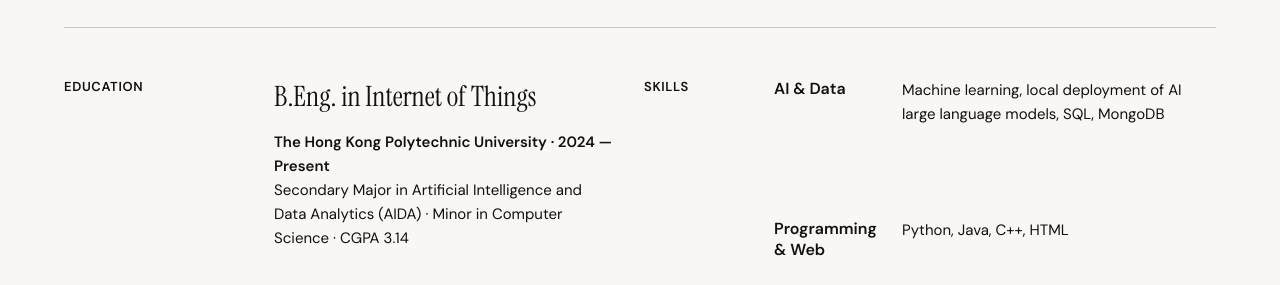
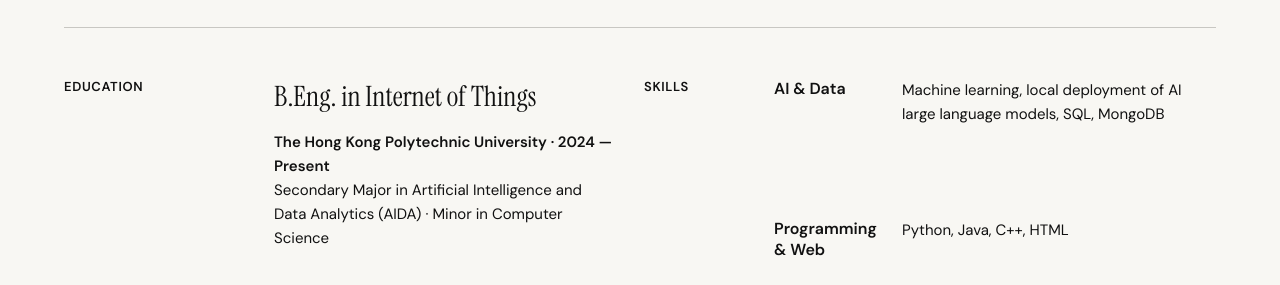
Before and after one commit to shihaoran105-alt/shihaoran.github.io, a React (Vite) app: page / in a window 1280 px wide. Shown: the part 2460-2745 px from the top of the page. Built offline with nearby package versions, Linux system fonts and the light colour scheme.

Commit message:
Fix journal reveal fallback and remove CGPA

```diff
--- a/src/content.ts
+++ b/src/content.ts
@@ -44,7 +44,7 @@
       { years: 'Mar — Jul 2022', role: 'Research Intern', place: 'UC Davis · China Energy and Transportation Research Center', detail: 'Produced six research reports on the development of electric vehicles in China, new-energy policies, and corporate technological innovation.' },
     ],
     education: [
-      { degree: 'B.Eng. in Internet of Things', school: 'The Hong Kong Polytechnic University · 2024 — Present', detail: 'Secondary Major in Artificial Intelligence and Data Analytics (AIDA) · Minor in Computer Science · CGPA 3.14' },
+      { degree: 'B.Eng. in Internet of Things', school: 'The Hong Kong Polytechnic University · 2024 — Present', detail: 'Secondary Major in Artificial Intelligence and Data Analytics (AIDA) · Minor in Computer Science' },
       { degree: 'Cyber Security & Machine Learning Study Tour', school: 'Brno University of Technology · Aug 2025', detail: 'PolyU BUT study tour in the Czech Republic.' },
       { degree: 'Astronomy Summer Session', school: 'University of California, Berkeley · Jun — Aug 2023', detail: 'Designed a supply system for a proposed human habitation base on Titan as part of a team project.' },
       { degree: 'Beijing 21st Century International School', school: 'Mar 2022 — Jul 2024', detail: 'President of the Computer Club and Environmental Research Club · Instructor for the Robotics Mutual Learning Course · ACT 33 · Eight AP courses' },
@@ -112,7 +112,7 @@
       { years: '2022.03 — 2022.07', role: '科研实习生', place: '加州大学戴维斯分校 · 中国能源与交通研究中心', detail: '围绕中国电动汽车发展、新能源政策和企业技术创新完成六份研究报告。' },
     ],
     education: [
-      { degree: '物联网工程学士', school: '香港理工大学 · 2024 — 至今', detail: '人工智能及数据分析（AIDA）第二主修 · 计算机科学副修 · CGPA 3.14' },
+      { degree: '物联网工程学士', school: '香港理工大学 · 2024 — 至今', detail: '人工智能及数据分析（AIDA）第二主修 · 计算机科学副修' },
       { degree: '网络安全与机器学习研学', school: '布尔诺理工大学 · 2025.08', detail: '参加香港理工大学与布尔诺理工大学在捷克联合开展的研学项目。' },
       { degree: '天文学暑期课程', school: '加州大学伯克利分校 · 2023.06 — 2023.08', detail: '在团队项目中，为设想中的土卫六人类居住基地设计物资供应系统。' },
       { degree: '北京二十一世纪学校', school: '2022.03 — 2024.07', detail: '电脑社社长 · 环境研究社社长 · 机器人 Mutual Learning Course 讲师 · ACT 33 · 修读八门 AP 课程' },
--- a/src/main.tsx
+++ b/src/main.tsx
@@ -128,7 +128,8 @@
       if(entry.isIntersecting){entry.target.classList.add('reveal-visible');observer.unobserve(entry.target)}
     }),{threshold:.08,rootMargin:'0px 0px -8% 0px'})
     elements.forEach(el=>observer.observe(el))
-    return()=>observer.disconnect()
+    const safetyTimer=window.setTimeout(()=>elements.forEach(el=>el.classList.add('reveal-visible')),1200)
+    return()=>{observer.disconnect();window.clearTimeout(safetyTimer)}
   },[page,lang])
 
   return <main><Header page={page} setPage={navigate} lang={lang} setLang={setLang} t={t}/><div className={`page-shell slide-${direction}`} key={`${page}-${lang}`} onPointerDown={onPointerDown} onPointerUp={onPointerUp} onPointerCancel={()=>{gesture.current.tracking=false}} onWheel={onWheel}>{page==='cv'&&<CV setPage={navigate} t={t}/>} {page==='journal'&&<Journal setPage={navigate} t={t} selectedJourney={selectedJourney} onOpenJourney={openJourney}/>} {page==='photos'&&<Photos t={t} onOpenJourney={openJourney}/>} {page==='about'&&<About t={t}/>}<Footer t={t}/></div></main>
```
